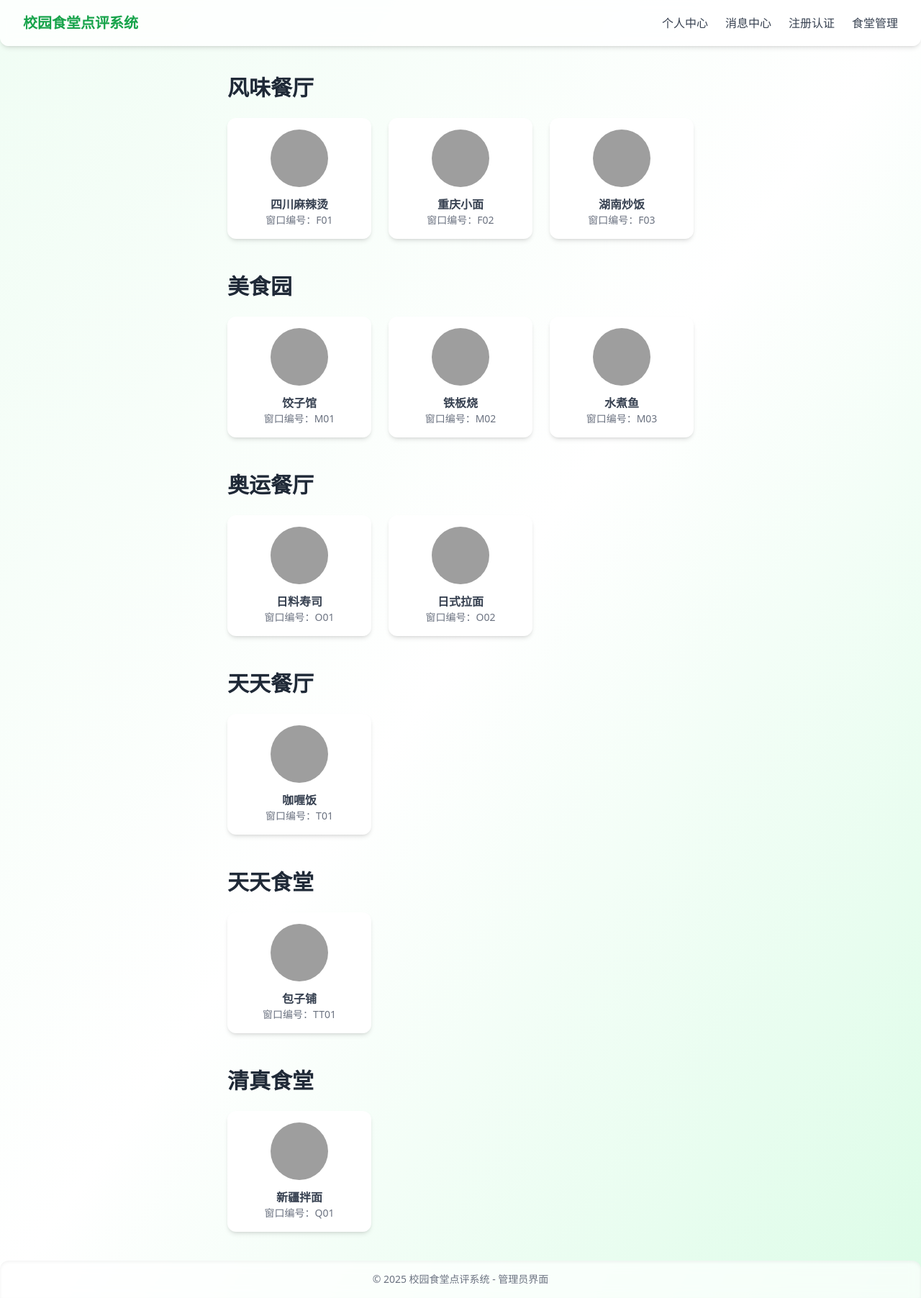
After one commit to MacchiatoDWK/CanteenReview, a Django app: page /admin_canteen_manage.html in a window 1280 px wide. The commit adds this page. Shown: the whole page at 72% size. Run offline with Django 3.2, Linux system fonts and the light colour scheme; some libraries are stand-ins or nearby versions; grey boxes are pictures that could not be loaded.

Commit message:
第一次正式提交，实现了管理员主界面，注册认证，食堂管理三个界面的前端设计

```diff
--- a/CanteenReview/urls.py
+++ b/CanteenReview/urls.py
@@ -21,11 +21,13 @@ from mine.views import mine
 from addReview.views import addreview
 from search.views import search
 from mine.views import login
-from mine.views import admin
 from mine.views import manager
 from mine.views import my_comments
 from mine.views import feedback
 from mine.views import rank
+from admin.views import admin
+from admin.views import admin_register
+from admin.views import admin_canteen_manage
 
 
 urlpatterns = [
@@ -40,4 +42,7 @@ urlpatterns = [
     path('feedback.html', feedback),
     path('ranking.html', rank),
     path('', index),
+    path('admin.html', admin),
+    path('admin_register.html', admin_register),
+    path('admin_canteen_manage.html', admin_canteen_manage),
 ]
--- a/admin/views.py
+++ b/admin/views.py
@@ -6,3 +6,6 @@ def admin(request):
 
 def admin_register(request):
     return render(request, 'admin_register.html')
+
+def admin_canteen_manage(request):
+    return render(request, 'admin_canteen_manage.html')
--- /dev/null
+++ b/templates/admin_canteen_manage.html
@@ -0,0 +1,157 @@
+<!DOCTYPE html>
+<html lang="zh">
+<head>
+  <meta charset="UTF-8" />
+  <meta name="viewport" content="width=device-width, initial-scale=1.0" />
+  <title>食堂管理 - 管理员界面</title>
+  <script src="https://cdn.tailwindcss.com"></script>
+  <style>
+    .btn-glow:hover {
+      box-shadow: 0 8px 25px rgba(34, 197, 94, 0.4);
+    }
+  </style>
+</head>
+<body class="min-h-screen flex flex-col bg-gradient-to-br from-green-50 via-white to-green-100">
+
+  <!-- 顶部导航栏 -->
+  <nav class="bg-white/80 backdrop-blur shadow-md sticky top-0 left-0 right-0 z-50 rounded-b-xl">
+    <div class="max-w-7xl mx-auto px-4 sm:px-6 lg:px-8">
+      <div class="flex justify-between h-16 items-center">
+        <div class="text-xl font-bold text-green-600">校园食堂点评系统</div>
+        <div class="md:hidden">
+          <button id="menu-btn" class="text-gray-700 hover:text-green-600 focus:outline-none text-2xl">☰</button>
+        </div>
+        <div id="menu" class="hidden md:flex md:space-x-6 text-gray-700 font-medium">
+          <a href="#" class="hover:text-green-500 transition duration-200">个人中心</a>
+          <a href="#" class="hover:text-green-500 transition duration-200">消息中心</a>
+          <a href="#" class="hover:text-green-500 transition duration-200">注册认证</a>
+          <a href="#" class="hover:text-green-500 transition duration-200">食堂管理</a>
+        </div>
+      </div>
+      <div id="mobile-menu" class="md:hidden hidden flex flex-col items-end space-y-2 mt-2 text-gray-700 font-medium">
+        <a href="#" class="block px-4 py-2 hover:text-green-500">个人中心</a>
+        <a href="#" class="block px-4 py-2 hover:text-green-500">消息中心</a>
+        <a href="#" class="block px-4 py-2 hover:text-green-500">注册认证</a>
+        <a href="#" class="block px-4 py-2 hover:text-green-500">食堂管理</a>
+      </div>
+    </div>
+  </nav>
+
+  <!-- 主体内容 -->
+  <main class="flex-grow px-6 py-10 max-w-7xl mx-auto space-y-14">
+    <section class="space-y-12">
+      <!-- 1. 风味餐厅 -->
+      <div class="space-y-6">
+        <h2 class="text-3xl font-bold text-gray-800">风味餐厅</h2>
+        <div class="flex flex-wrap gap-6">
+          <a href="stall_menu.html" class="w-[200px] bg-white rounded-xl shadow-md hover:shadow-xl transition p-4 text-center flex flex-col items-center btn-glow">
+            <img src="https://source.unsplash.com/100x100/?soup" class="rounded-full w-20 h-20 object-cover mb-3" alt="四川麻辣烫">
+            <h3 class="font-semibold text-gray-700">四川麻辣烫</h3>
+            <p class="text-sm text-gray-500">窗口编号：F01</p>
+          </a>
+          <a href="stall_menu.html" class="w-[200px] bg-white rounded-xl shadow-md hover:shadow-xl transition p-4 text-center flex flex-col items-center btn-glow">
+            <img src="https://source.unsplash.com/100x100/?noodles" class="rounded-full w-20 h-20 object-cover mb-3" alt="重庆小面">
+            <h3 class="font-semibold text-gray-700">重庆小面</h3>
+            <p class="text-sm text-gray-500">窗口编号：F02</p>
+          </a>
+          <a href="stall_menu.html" class="w-[200px] bg-white rounded-xl shadow-md hover:shadow-xl transition p-4 text-center flex flex-col items-center btn-glow">
+            <img src="https://source.unsplash.com/100x100/?rice" class="rounded-full w-20 h-20 object-cover mb-3" alt="湖南炒饭">
+            <h3 class="font-semibold text-gray-700">湖南炒饭</h3>
+            <p class="text-sm text-gray-500">窗口编号：F03</p>
+          </a>
+        </div>
+      </div>
+
+      <!-- 2. 美食园 -->
+      <div class="space-y-6">
+        <h2 class="text-3xl font-bold text-gray-800">美食园</h2>
+        <div class="flex flex-wrap gap-6">
+          <a href="stall_menu.html" class="w-[200px] bg-white rounded-xl shadow-md hover:shadow-xl transition p-4 text-center flex flex-col items-center btn-glow">
+            <img src="https://source.unsplash.com/100x100/?dumpling" class="rounded-full w-20 h-20 object-cover mb-3" alt="饺子馆">
+            <h3 class="font-semibold text-gray-700">饺子馆</h3>
+            <p class="text-sm text-gray-500">窗口编号：M01</p>
+          </a>
+          <a href="stall_menu.html" class="w-[200px] bg-white rounded-xl shadow-md hover:shadow-xl transition p-4 text-center flex flex-col items-center btn-glow">
+            <img src="https://source.unsplash.com/100x100/?bbq" class="rounded-full w-20 h-20 object-cover mb-3" alt="铁板烧">
+            <h3 class="font-semibold text-gray-700">铁板烧</h3>
+            <p class="text-sm text-gray-500">窗口编号：M02</p>
+          </a>
+          <a href="stall_menu.html" class="w-[200px] bg-white rounded-xl shadow-md hover:shadow-xl transition p-4 text-center flex flex-col items-center btn-glow">
+            <img src="https://source.unsplash.com/100x100/?fish" class="rounded-full w-20 h-20 object-cover mb-3" alt="水煮鱼">
+            <h3 class="font-semibold text-gray-700">水煮鱼</h3>
+            <p class="text-sm text-gray-500">窗口编号：M03</p>
+          </a>
+        </div>
+      </div>
+
+      <!-- 3. 奥运餐厅 -->
+      <div class="space-y-6">
+        <h2 class="text-3xl font-bold text-gray-800">奥运餐厅</h2>
+        <div class="flex flex-wrap gap-6">
+          <a href="stall_menu.html" class="w-[200px] bg-white rounded-xl shadow-md hover:shadow-xl transition p-4 text-center flex flex-col items-center btn-glow">
+            <img src="https://source.unsplash.com/100x100/?japanese,food" class="rounded-full w-20 h-20 object-cover mb-3" alt="日料寿司">
+            <h3 class="font-semibold text-gray-700">日料寿司</h3>
+            <p class="text-sm text-gray-500">窗口编号：O01</p>
+          </a>
+          <a href="stall_menu.html" class="w-[200px] bg-white rounded-xl shadow-md hover:shadow-xl transition p-4 text-center flex flex-col items-center btn-glow">
+            <img src="https://source.unsplash.com/100x100/?ramen" class="rounded-full w-20 h-20 object-cover mb-3" alt="日式拉面">
+            <h3 class="font-semibold text-gray-700">日式拉面</h3>
+            <p class="text-sm text-gray-500">窗口编号：O02</p>
+          </a>
+        </div>
+      </div>
+
+      <!-- 4. 天天餐厅 -->
+      <div class="space-y-6">
+        <h2 class="text-3xl font-bold text-gray-800">天天餐厅</h2>
+        <div class="flex flex-wrap gap-6">
+          <a href="stall_menu.html" class="w-[200px] bg-white rounded-xl shadow-md hover:shadow-xl transition p-4 text-center flex flex-col items-center btn-glow">
+            <img src="https://source.unsplash.com/100x100/?curry" class="rounded-full w-20 h-20 object-cover mb-3" alt="咖喱饭">
+            <h3 class="font-semibold text-gray-700">咖喱饭</h3>
+            <p class="text-sm text-gray-500">窗口编号：T01</p>
+          </a>
+        </div>
+      </div>
+
+      <!-- 5. 天天食堂 -->
+      <div class="space-y-6">
+        <h2 class="text-3xl font-bold text-gray-800">天天食堂</h2>
+        <div class="flex flex-wrap gap-6">
+          <a href="stall_menu.html" class="w-[200px] bg-white rounded-xl shadow-md hover:shadow-xl transition p-4 text-center flex flex-col items-center btn-glow">
+            <img src="https://source.unsplash.com/100x100/?steamed-bun" class="rounded-full w-20 h-20 object-cover mb-3" alt="包子铺">
+            <h3 class="font-semibold text-gray-700">包子铺</h3>
+            <p class="text-sm text-gray-500">窗口编号：TT01</p>
+          </a>
+        </div>
+      </div>
+
+      <!-- 6. 清真食堂 -->
+      <div class="space-y-6">
+        <h2 class="text-3xl font-bold text-gray-800">清真食堂</h2>
+        <div class="flex flex-wrap gap-6">
+          <a href="stall_menu.html" class="w-[200px] bg-white rounded-xl shadow-md hover:shadow-xl transition p-4 text-center flex flex-col items-center btn-glow">
+            <img src="https://source.unsplash.com/100x100/?halal" class="rounded-full w-20 h-20 object-cover mb-3" alt="新疆拌面">
+            <h3 class="font-semibold text-gray-700">新疆拌面</h3>
+            <p class="text-sm text-gray-500">窗口编号：Q01</p>
+          </a>
+        </div>
+      </div>
+
+    </section>
+  </main>
+
+  <!-- 底部 -->
+  <footer class="bg-white/70 backdrop-blur text-center py-4 text-gray-500 text-sm shadow-inner rounded-t-xl">
+    © 2025 校园食堂点评系统 - 管理员界面
+  </footer>
+
+  <!-- 菜单控制脚本 -->
+  <script>
+    const menuBtn = document.getElementById("menu-btn");
+    const mobileMenu = document.getElementById("mobile-menu");
+    menuBtn.addEventListener("click", () => {
+      mobileMenu.classList.toggle("hidden");
+    });
+  </script>
+</body>
+</html>
```
Also changed, not shown: templates/admin.html (+7 -7 lines), templates/admin_register.html (+4 -4 lines).
